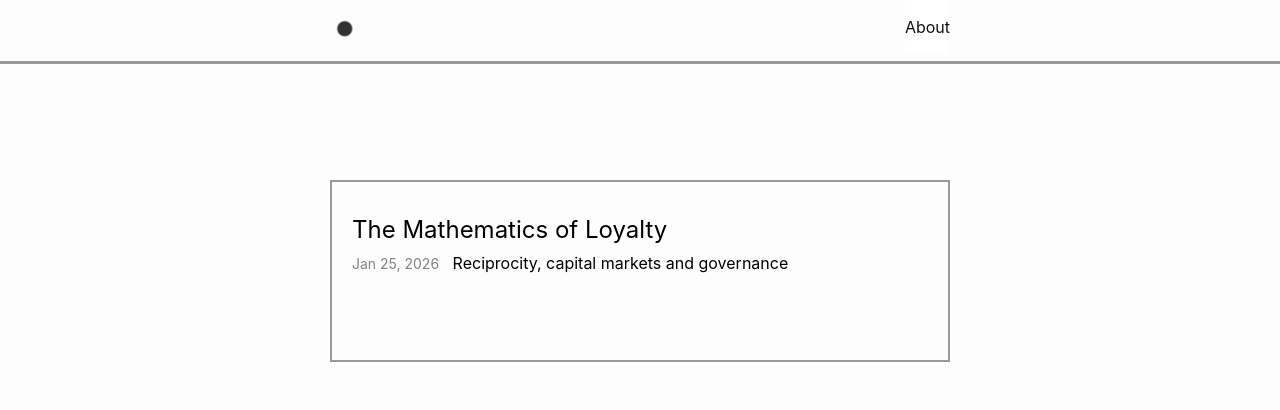
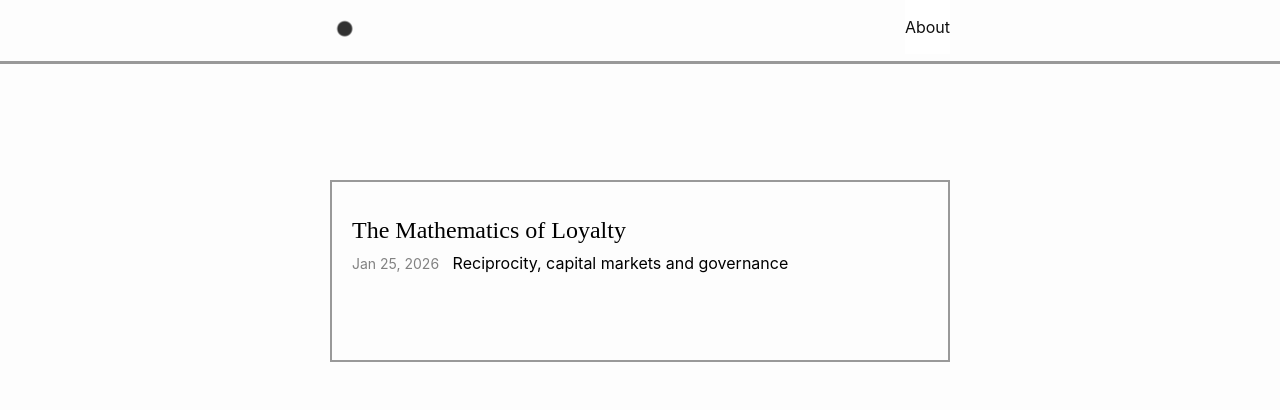
Before and after one commit to focaldotorg/blog, a Jekyll site: the page built from index.md, in a window 1280 px wide. Shown: the top 410 px of the page. Built offline with Jekyll 4.4.1, drawn with Linux system fonts in a browser that asks for light colours; some web fonts are replaced.

Commit message:
introduce wermut font

```diff
--- a/assets/css/style.scss
+++ b/assets/css/style.scss
@@ -5,6 +5,24 @@
 @import
   "minima/skins/classic",
   "minima/initialize";
+
+@font-face {
+  font-family: 'Wermut';
+  src: url('../fonts/wermut-regular.otf') format('opentype');
+  font-weight: 400;
+  font-style: normal;
+}
+
+@font-face {
+  font-family: 'Wermut';
+  src: url('../fonts/wermut-italic.otf') format('opentype');
+  font-weight: 400;
+  font-style: italic;
+}
+
+h1, h2, h3, h4, h5, h6 {
+  font-family: 'Wermut', serif;
+}
 
 .wrapper {
   max-width: calc(650px - (30px))
```
